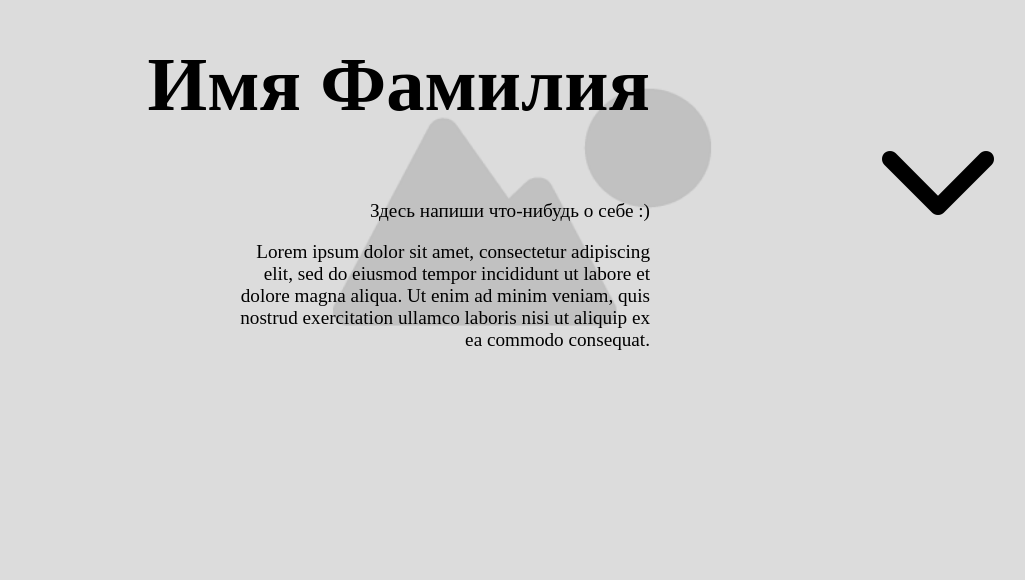
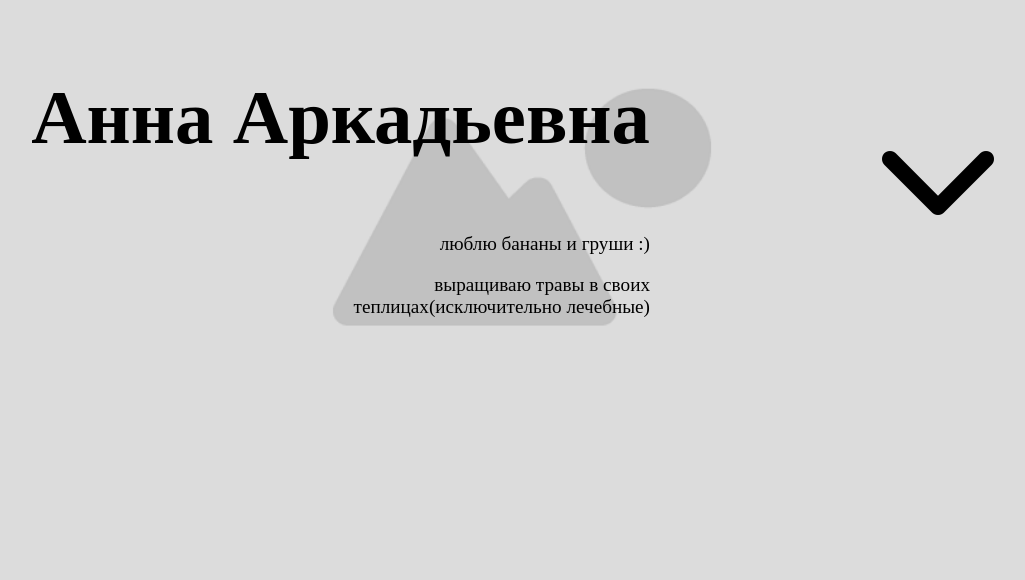
Before and after one commit to Artem-Parfenkov/bublik, a plain HTML site: page index.html in a window 1280 px wide. Shown: the part 220-800 px from the top of the page, without its empty margins (118-1143 px from the left). Drawn offline with Linux system fonts and the light colour scheme.

Commit message:
тяжело

```diff
--- a/index.html
+++ b/index.html
@@ -9,10 +9,10 @@
 <body>
     <header>
         <div class="header_left">
-            <h1>Имя Фамилия</h1>
+            <h1>Анна Аркадьевна</h1>
             <div class="bio">
-                <p>Здесь напиши что-нибудь о себе :)</p>
-                <p>Lorem ipsum dolor sit amet, consectetur adipiscing elit, sed do eiusmod tempor incididunt ut labore et dolore magna aliqua. Ut enim ad minim veniam, quis nostrud exercitation ullamco laboris nisi ut aliquip ex ea commodo consequat.</p>
+                <p>люблю бананы и груши :)</p>
+                <p>выращиваю травы в своих теплицах(исключительно лечебные)</p>
             </div>
         </div>
         <div class="header_right">
```
